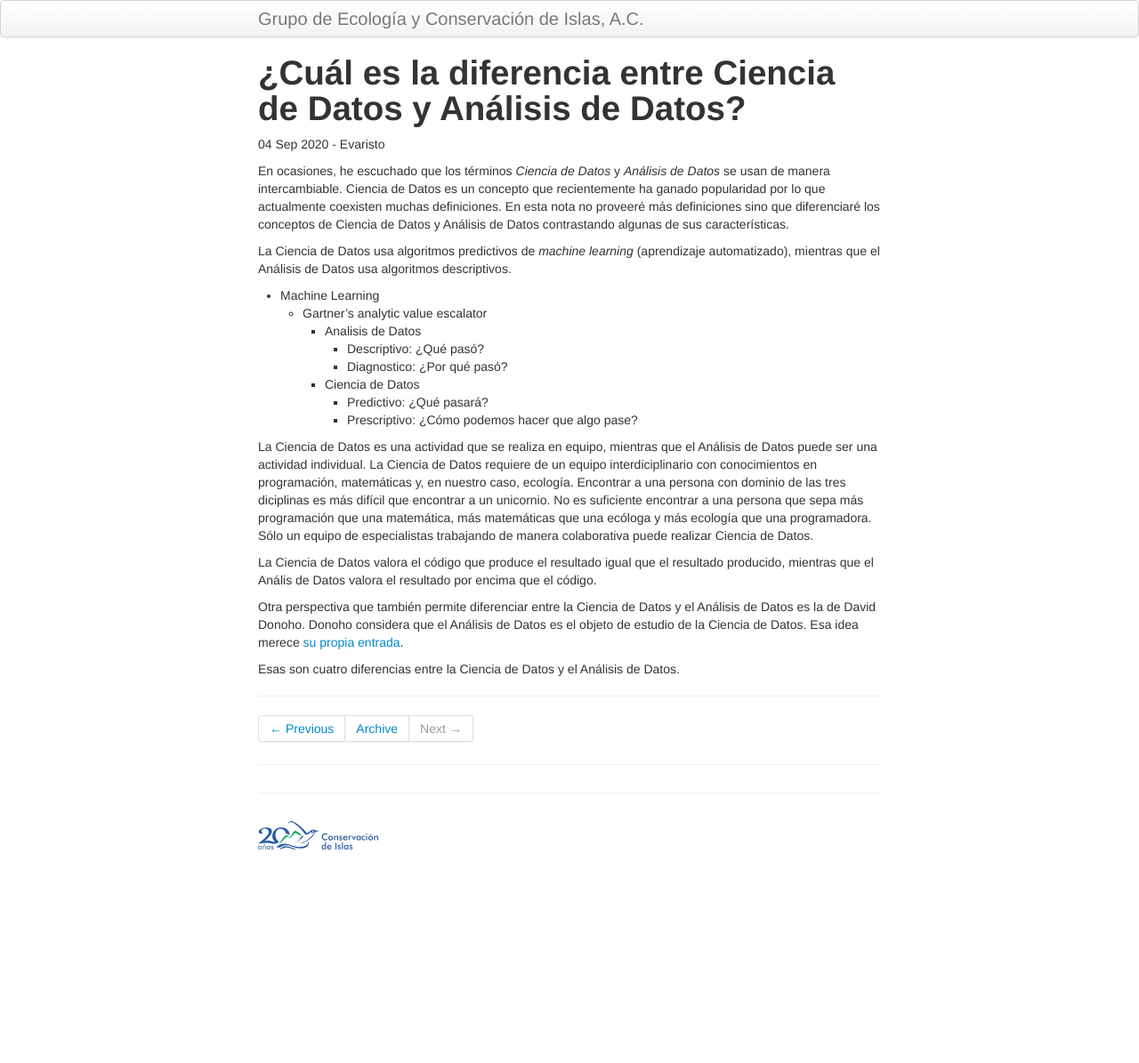
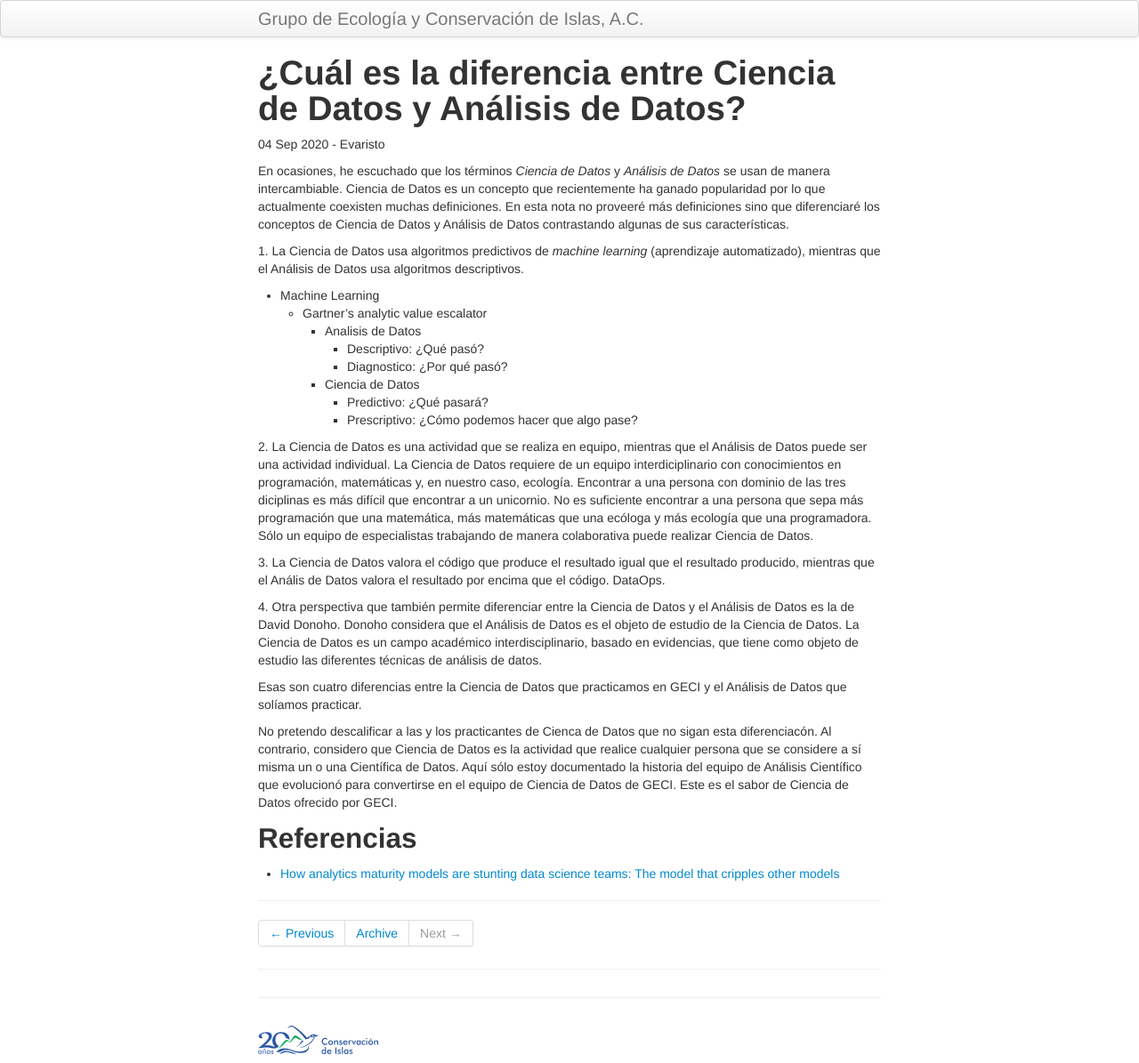
Before and after one commit to LizethMReyes/islasgeci.github.io, a Jekyll site: the page built from _posts/2020-09-04-diferencia.md, in a window 1280 px wide. Shown: the whole page at 89% size. Built offline with Jekyll 4.4.1, drawn with Linux system fonts in a browser that asks for light colours; before the commit the page ends 965 px from its top, so only the background shows below that.

Commit message:
Agrega referencias

```diff
--- a/_posts/2020-09-04-diferencia.md
+++ b/_posts/2020-09-04-diferencia.md
@@ -11,7 +11,7 @@ lo que actualmente coexisten muchas definiciones. En esta nota no proveeré más
 diferenciaré los conceptos de Ciencia de Datos y Análisis de Datos contrastando algunas de sus
 características.
 
-La Ciencia de Datos usa algoritmos predictivos de _machine learning_ (aprendizaje automatizado),
+1\. La Ciencia de Datos usa algoritmos predictivos de _machine learning_ (aprendizaje automatizado),
 mientras que el Análisis de Datos usa algoritmos descriptivos.
 
 - Machine Learning
@@ -23,7 +23,7 @@ mientras que el Análisis de Datos usa algoritmos descriptivos.
             - Predictivo: ¿Qué pasará?
             - Prescriptivo: ¿Cómo podemos hacer que algo pase?
 
-La Ciencia de Datos es una actividad que se realiza en equipo, mientras que el Análisis de Datos
+2\. La Ciencia de Datos es una actividad que se realiza en equipo, mientras que el Análisis de Datos
 puede ser una actividad individual. La Ciencia de Datos requiere de un equipo interdiciplinario con
 conocimientos en programación, matemáticas y, en nuestro caso, ecología. Encontrar a una persona con
 dominio de las tres diciplinas es más difícil que encontrar a un unicornio. No es suficiente
@@ -31,11 +31,24 @@ encontrar a una persona que sepa más programación que una matemática, más ma
 ecóloga y más ecología que una programadora. Sólo un equipo de especialistas trabajando de manera
 colaborativa puede realizar Ciencia de Datos.
 
-La Ciencia de Datos valora el código que produce el resultado igual que el resultado producido,
-mientras que el Anális de Datos valora el resultado por encima que el código.
+3\. La Ciencia de Datos valora el código que produce el resultado igual que el resultado producido,
+mientras que el Anális de Datos valora el resultado por encima que el código. DataOps.
 
-Otra perspectiva que también permite diferenciar entre la Ciencia de Datos y el Análisis de Datos es
+4\. Otra perspectiva que también permite diferenciar entre la Ciencia de Datos y el Análisis de Datos es
 la de David Donoho. Donoho considera que el Análisis de Datos es el objeto de estudio de la Ciencia
-de Datos. Esa idea merece [su propia entrada](#).
+de Datos. La Ciencia de Datos es un campo académico interdisciplinario, basado en evidencias, que
+tiene como objeto de estudio las diferentes técnicas de análisis de datos.
 
-Esas son cuatro diferencias entre la Ciencia de Datos y el Análisis de Datos.
+Esas son cuatro diferencias entre la Ciencia de Datos que practicamos en GECI y el Análisis de Datos
+que solíamos practicar.
+
+No pretendo descalificar a las y los practicantes de Cienca de Datos que no sigan esta
+diferenciacón. Al contrario, considero que Ciencia de Datos es la actividad que realice cualquier
+persona que se considere a sí misma un o una Científica de Datos. Aquí sólo estoy documentado la
+historia del equipo de Análisis Científico que evolucionó para convertirse en el equipo de Ciencia
+de Datos de GECI. Este es el sabor de Ciencia de Datos ofrecido por GECI.
+
+## Referencias
+
+- [How analytics maturity models are stunting data science teams: The model that cripples other
+  models](https://towardsdatascience.com/how-analytics-maturity-models-are-stunting-data-science-teams-962e3c62d749)
```
